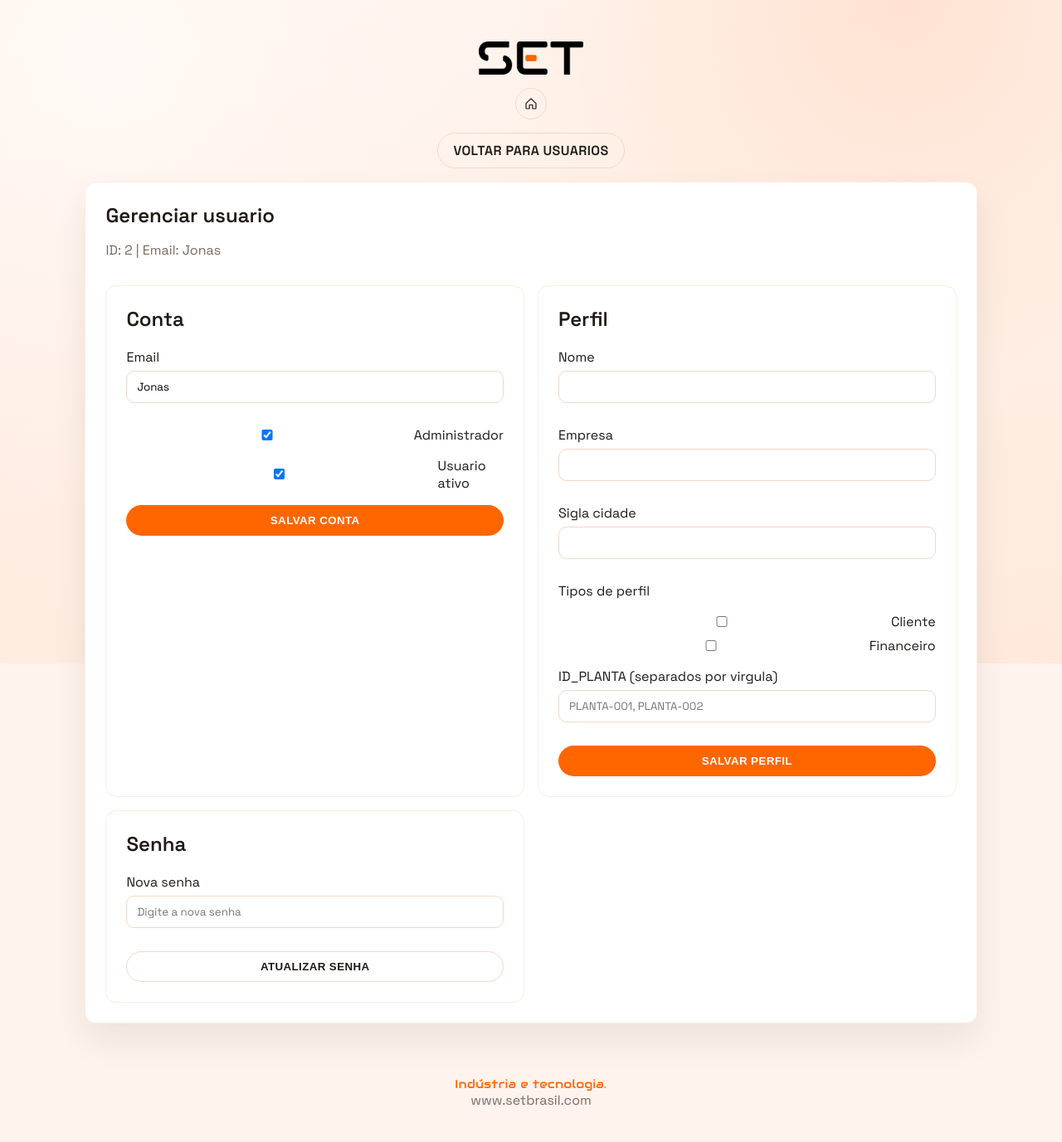
After one commit to tallisonbarros/saas-set, a Django app: page /usuarios/2/ in a window 1280 px wide. The commit adds this page. Shown: the whole page at 83% size. Run offline with Django 5.2, Linux system fonts and the light colour scheme; a user stored in the database is signed in; data comes from the database, SQL or seed files in the repository; data that the repository does not hold is empty; parts of the project's set-up code (start-up, migrations or seed data) failed here and were passed over.

Commit message:
Atualizacao67

```diff
--- a/core/static/core/styles.css
+++ b/core/static/core/styles.css
@@ -653,6 +653,23 @@ select {
   background: #fff;
 }
 
+.user-list {
+  display: grid;
+  gap: 10px;
+  margin-top: 12px;
+}
+
+.user-row {
+  display: flex;
+  justify-content: space-between;
+  gap: 12px;
+  align-items: center;
+  padding: 12px;
+  border: 1px solid var(--border);
+  border-radius: 12px;
+  background: #fff;
+}
+
 .user-head {
   display: flex;
   align-items: flex-start;
--- /dev/null
+++ b/core/templates/core/usuarios_gerenciar_usuario.html
@@ -0,0 +1,105 @@
+{% extends "core/base.html" %}
+{% load static %}
+
+{% block title %}Gerenciar usuario{% endblock %}
+
+{% block content %}
+  <div class="page-logo">
+    <img class="logo logo-small" src="{% static 'core/logoset.png' %}" alt="Logo">
+  </div>
+  <div class="page-panel-link">
+    <a class="btn btn-ghost icon-only" href="{% url 'painel' %}" title="Painel" aria-label="Painel">
+      <svg class="icon" viewBox="0 0 24 24" aria-hidden="true">
+        <path d="M4 11.5L12 4l8 7.5v7.5a1 1 0 0 1-1 1h-4.5v-6h-5v6H5a1 1 0 0 1-1-1z" fill="none" stroke="currentColor" stroke-width="1.6" stroke-linejoin="round" stroke-linecap="round"></path>
+      </svg>
+    </a>
+  </div>
+  <div class="page-actions">
+    <a class="btn btn-ghost" href="{% url 'usuarios' %}">Voltar para usuarios</a>
+  </div>
+
+  <section class="card stack">
+    <div>
+      <h1 style="margin: 0;">Gerenciar usuario</h1>
+      <p class="muted">ID: {{ user_item.id }} | Email: {{ user_item.username }}</p>
+    </div>
+    {% if message %}
+      <p class="muted">{{ message }}</p>
+    {% endif %}
+
+    <div class="user-page-grid">
+      <div class="card compact-card">
+        <h2 style="margin-top: 0;">Conta</h2>
+        <form method="post" class="stack">
+          {% csrf_token %}
+          <input type="hidden" name="action" value="update_user">
+          <label class="field">
+            <span>Email</span>
+            <input type="email" name="email" value="{{ user_item.username }}" required>
+          </label>
+          <label class="checkbox-item">
+            <input type="checkbox" name="is_staff" {% if user_item.is_staff %}checked{% endif %}>
+            Administrador
+          </label>
+          <label class="checkbox-item">
+            <input type="checkbox" name="is_active" {% if user_item.is_active %}checked{% endif %}>
+            Usuario ativo
+          </label>
+          <button class="btn btn-primary" type="submit">Salvar conta</button>
+        </form>
+      </div>
+
+      <div class="card compact-card">
+        <h2 style="margin-top: 0;">Perfil</h2>
+        <form method="post" class="stack">
+          {% csrf_token %}
+          <input type="hidden" name="action" value="update_perfil">
+          <label class="field">
+            <span>Nome</span>
+            <input type="text" name="nome" value="{% if perfil %}{{ perfil.nome }}{% endif %}">
+          </label>
+          <label class="field">
+            <span>Empresa</span>
+            <input type="text" name="empresa" value="{% if perfil %}{{ perfil.empresa }}{% endif %}">
+          </label>
+          <label class="field">
+            <span>Sigla cidade</span>
+            <input type="text" name="sigla_cidade" value="{% if perfil %}{{ perfil.sigla_cidade }}{% endif %}">
+          </label>
+          <label>Tipos de perfil</label>
+          <div class="checkbox-grid">
+            {% for tipo in tipos %}
+              <label class="checkbox-item">
+                <input type="checkbox" name="tipos" value="{{ tipo.id }}" {% if perfil and tipo in perfil.tipos.all %}checked{% endif %}>
+                {{ tipo.nome }}
+              </label>
+            {% endfor %}
+          </div>
+          <label class="field">
+            <span>ID_PLANTA (separados por virgula)</span>
+            <input
+              type="text"
+              name="plantas"
+              placeholder="PLANTA-001, PLANTA-002"
+              value="{% if perfil %}{% for planta in perfil.plantas.all %}{{ planta.codigo }}{% if not forloop.last %}, {% endif %}{% endfor %}{% endif %}"
+            >
+          </label>
+          <button class="btn btn-primary" type="submit">Salvar perfil</button>
+        </form>
+      </div>
+
+      <div class="card compact-card">
+        <h2 style="margin-top: 0;">Senha</h2>
+        <form method="post" class="stack">
+          {% csrf_token %}
+          <input type="hidden" name="action" value="set_password">
+          <label class="field">
+            <span>Nova senha</span>
+            <input type="password" name="new_password" placeholder="Digite a nova senha">
+          </label>
+          <button class="btn btn-ghost" type="submit">Atualizar senha</button>
+        </form>
+      </div>
+    </div>
+  </section>
+{% endblock %}
--- a/core/views.py
+++ b/core/views.py
@@ -193,14 +193,20 @@ def ios_rack_detail(request, pk):
     if request.method == "POST":
         action = request.POST.get("action")
         if action == "update_rack":
-            if not cliente:
-                return HttpResponseForbidden("Sem cadastro de cliente.")
+            if not request.user.is_staff and rack.cliente != cliente:
+                return HttpResponseForbidden("Sem permissao.")
             nome = request.POST.get("nome", "").strip()
             descricao = request.POST.get("descricao", "").strip()
+            id_planta_raw = request.POST.get("id_planta", "").strip()
             if nome:
                 rack.nome = nome
             rack.descricao = descricao
-            rack.save(update_fields=["nome", "descricao"])
+            if id_planta_raw:
+                planta, _ = PlantaIO.objects.get_or_create(codigo=id_planta_raw.upper())
+                rack.id_planta = planta
+            else:
+                rack.id_planta = None
+            rack.save(update_fields=["nome", "descricao", "id_planta"])
             return redirect("ios_rack_detail", pk=rack.pk)
         if action in ["add_first", "add_to_slot"]:
             module_id = request.POST.get("module_id")
@@ -640,71 +646,107 @@ def user_management(request):
             if form.is_valid():
                 user = form.save()
                 tipo_ids = request.POST.getlist("tipos")
-                if tipo_ids:
-                    tipos = TipoPerfil.objects.filter(id__in=tipo_ids)
-                    nome = user.username.split("@")[0]
-                    cliente = PerfilUsuario.objects.create(
-                        nome=nome,
-                        email=user.username,
-                        usuario=user,
-                        ativo=True,
-                    )
+                tipos = TipoPerfil.objects.filter(id__in=tipo_ids) if tipo_ids else TipoPerfil.objects.none()
+                nome = user.username.split("@")[0]
+                cliente = PerfilUsuario.objects.create(
+                    nome=nome,
+                    email=user.username,
+                    usuario=user,
+                    ativo=True,
+                )
+                if tipos:
                     cliente.tipos.set(tipos)
                 return redirect("usuarios")
-        else:
-            user_id = request.POST.get("user_id")
-            action = request.POST.get("action")
-            user = get_object_or_404(User, pk=user_id)
-            if action == "toggle_active":
-                user.is_active = not user.is_active
-                user.save(update_fields=["is_active"])
-                return redirect("usuarios")
-            if action == "set_password":
-                new_password = request.POST.get("new_password", "").strip()
-                if new_password:
-                    user.set_password(new_password)
-                    user.save(update_fields=["password"])
-                    message = "Senha atualizada."
-                else:
-                    message = "Informe uma senha valida."
-            if action == "set_plantas":
-                plantas_raw = request.POST.get("plantas", "")
-                cliente = _get_cliente(user)
-                if not cliente:
-                    message = "Usuario sem cadastro de cliente."
-                else:
-                    cleaned = plantas_raw
-                    for sep in [";", "\n", "\r", "\t"]:
-                        cleaned = cleaned.replace(sep, ",")
-                    codes = [code.strip().upper() for code in cleaned.split(",") if code.strip()]
-                    plantas = [PlantaIO.objects.get_or_create(codigo=code)[0] for code in codes]
-                    cliente.plantas.set(plantas)
-                    return redirect("usuarios?user_id=%s" % user.id)
-            if action == "set_tipos":
-                tipo_ids = request.POST.getlist("tipos")
-                cliente = _get_cliente(user)
-                if not cliente:
-                    message = "Usuario sem cadastro de cliente."
-                else:
-                    tipos = TipoPerfil.objects.filter(id__in=tipo_ids)
-                    cliente.tipos.set(tipos)
-                    return redirect("usuarios?user_id=%s" % user.id)
     else:
         form = UserCreateForm()
     users = User.objects.order_by("username")
-    selected_user_id = request.GET.get("user_id")
-    selected_user = None
-    if selected_user_id:
-        selected_user = get_object_or_404(User, pk=selected_user_id)
     return render(
         request,
         "core/usuarios.html",
         {
             "form": form,
             "users": users,
-            "selected_user": selected_user,
             "tipos": TipoPerfil.objects.order_by("nome"),
             "tipo_form": tipo_form,
+            "message": message,
+        },
+    )
+
+
+@login_required
+def usuarios_gerenciar_usuario(request, pk):
+    if not request.user.is_staff:
+        return HttpResponseForbidden("Sem permissao.")
+    user = get_object_or_404(User, pk=pk)
+    perfil = _get_cliente(user)
+    message = None
+    if request.method == "POST":
+        action = request.POST.get("action")
+        if action == "update_user":
+            email = request.POST.get("email", "").strip().lower()
+            is_staff = request.POST.get("is_staff") == "on"
+            is_active = request.POST.get("is_active") == "on"
+            if not email:
+                message = "Informe um email valido."
+            else:
+                existing = User.objects.filter(username=email).exclude(pk=user.pk)
+                if existing.exists():
+                    message = "Email ja cadastrado."
+                else:
+                    user.username = email
+                    user.email = email
+                    user.is_staff = is_staff
+                    user.is_active = is_active
+                    user.save(update_fields=["username", "email", "is_staff", "is_active"])
+                    if perfil:
+                        perfil.email = email
+                        perfil.save(update_fields=["email"])
+                    return redirect("usuarios_gerenciar_usuario", pk=user.pk)
+        if action == "update_perfil":
+            nome = request.POST.get("nome", "").strip()
+            empresa = request.POST.get("empresa", "").strip()
+            sigla_cidade = request.POST.get("sigla_cidade", "").strip()
+            tipo_ids = request.POST.getlist("tipos")
+            plantas_raw = request.POST.get("plantas", "")
+            if not perfil:
+                perfil = PerfilUsuario.objects.create(
+                    nome=nome or user.username.split("@")[0],
+                    email=user.email or user.username,
+                    usuario=user,
+                    ativo=True,
+                    empresa=empresa,
+                    sigla_cidade=sigla_cidade,
+                )
+            else:
+                if nome:
+                    perfil.nome = nome
+                perfil.empresa = empresa
+                perfil.sigla_cidade = sigla_cidade
+                perfil.save(update_fields=["nome", "empresa", "sigla_cidade"])
+            tipos = TipoPerfil.objects.filter(id__in=tipo_ids)
+            perfil.tipos.set(tipos)
+            cleaned = plantas_raw
+            for sep in [";", "\n", "\r", "\t"]:
+                cleaned = cleaned.replace(sep, ",")
+            codes = [code.strip().upper() for code in cleaned.split(",") if code.strip()]
+            plantas = [PlantaIO.objects.get_or_create(codigo=code)[0] for code in codes]
+            perfil.plantas.set(plantas)
+            return redirect("usuarios_gerenciar_usuario", pk=user.pk)
+        if action == "set_password":
+            new_password = request.POST.get("new_password", "").strip()
+            if new_password:
+                user.set_password(new_password)
+                user.save(update_fields=["password"])
+                message = "Senha atualizada."
+            else:
+                message = "Informe uma senha valida."
+    return render(
+        request,
+        "core/usuarios_gerenciar_usuario.html",
+        {
+            "user_item": user,
+            "perfil": perfil,
+            "tipos": TipoPerfil.objects.order_by("nome"),
             "message": message,
         },
     )
--- a/saasset/urls.py
+++ b/saasset/urls.py
@@ -36,6 +36,7 @@ urlpatterns = [
     path('propostas/<int:pk>/reprovar/', views.reprovar_proposta, name="reprovar_proposta"),
     path('propostas/<int:pk>/observacao/', views.salvar_observacao, name="salvar_observacao"),
     path('usuarios/', views.user_management, name="usuarios"),
+    path('usuarios/<int:pk>/', views.usuarios_gerenciar_usuario, name="usuarios_gerenciar_usuario"),
     path('financeiro/', views.financeiro_overview, name="financeiro"),
     path('financeiro/nova/', views.financeiro_nova, name="financeiro_nova"),
     path('financeiro/cadernos/', views.financeiro_cadernos, name="financeiro_cadernos"),
```
Also changed, not shown: core/templates/core/ios_rack_detail.html (+8 -0 lines), core/templates/core/usuarios.html (+16 -119 lines).
